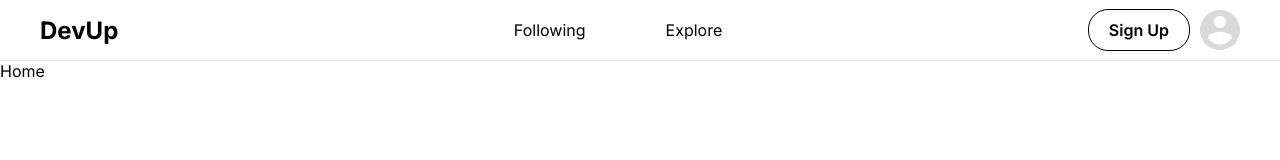
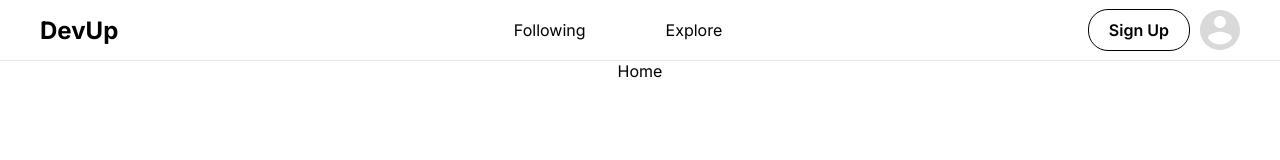
Before and after one commit to Lucas-Argerich/DevUp, a React (Create React App) app: page / in a window 1280 px wide. Shown: the top 160 px of the page. Built offline with nearby package versions, Linux system fonts and the light colour scheme.

Commit message:
styled root

```diff
--- a/src/pages/Root/index.tsx
+++ b/src/pages/Root/index.tsx
@@ -1,13 +1,20 @@
 import { Outlet } from "react-router-dom";
+import styled from "styled-components";
 import Navbar from "../../components/Navbar";
+
+const Main = styled.main`
+  display: flex;
+  flex-direction: column;
+  align-items: center;
+`
 
 export default function Root() {
   return (
     <>
       <Navbar nav />
-      <main>
+      <Main>
         <Outlet />
-      </main>
+      </Main>
     </>
   );
 }
```
